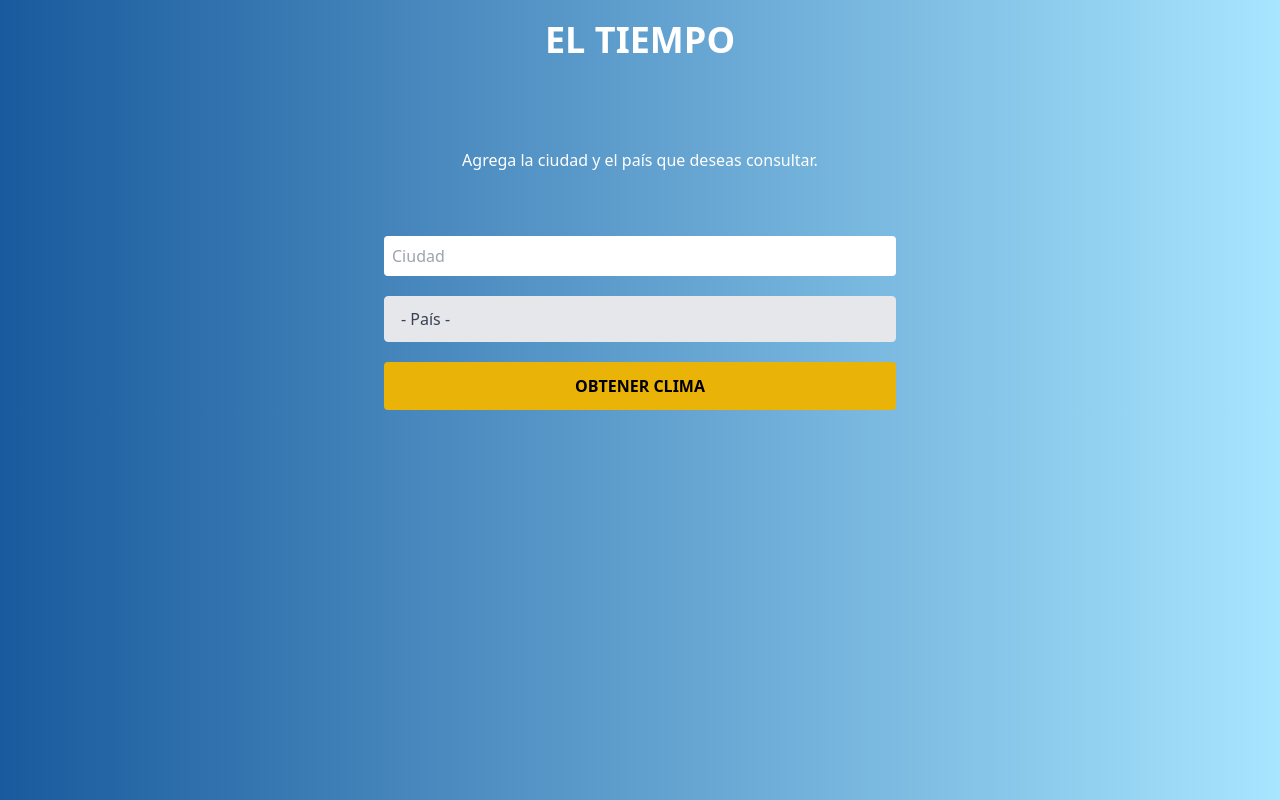
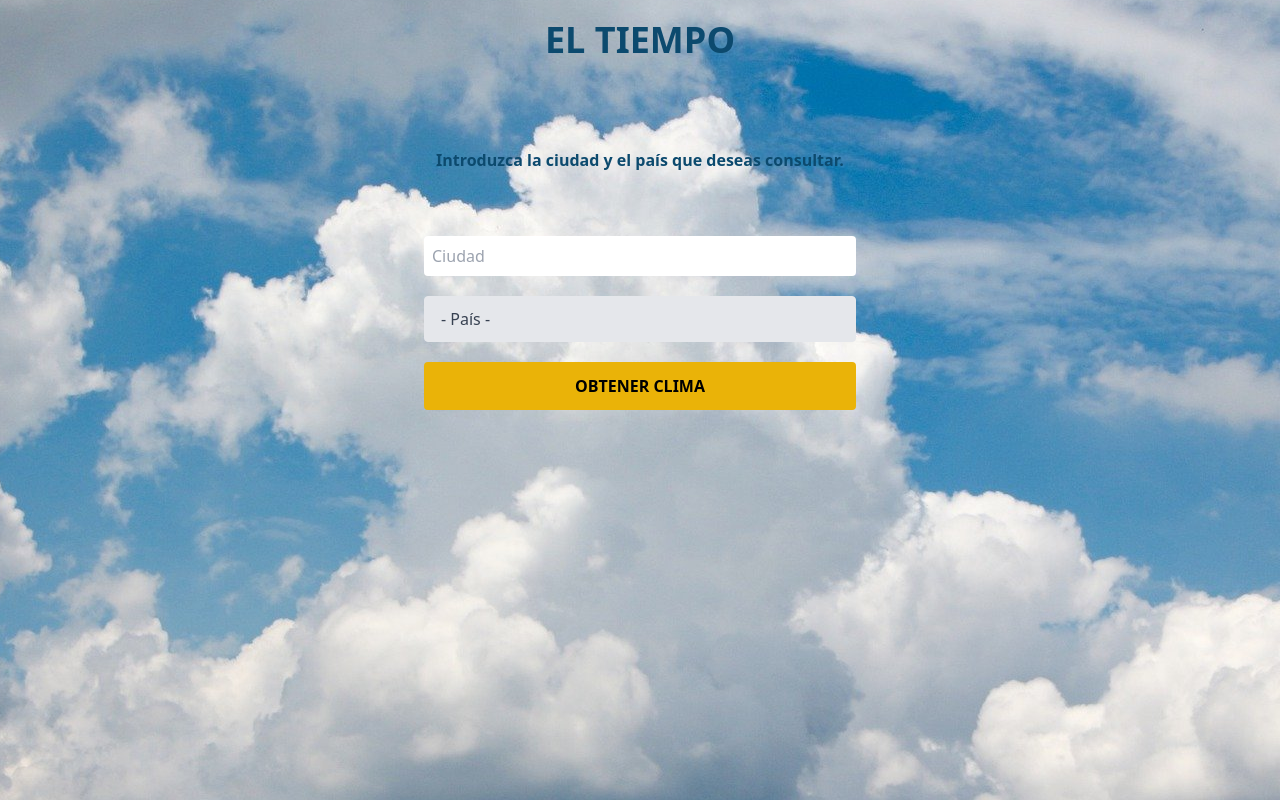
Before and after one commit to migue717/Clima, a plain HTML site: page index.html in a window 1280 px wide. Drawn offline with nearby package versions, Linux system fonts and the light colour scheme.

Commit message:
Actualizacion

```diff
--- a/css/styles.css
+++ b/css/styles.css
@@ -1,7 +1,7 @@
 html {
-    background: #43cea2;  /* fallback for old browsers */
-    background: -webkit-linear-gradient(to right, #185a9d, #a8e5ff);  /* Chrome 10-25, Safari 5.1-6 */
-    background: linear-gradient(to right, #185a9d, #a8e5ff); /* W3C, IE 10+/ Edge, Firefox 16+, Chrome 26+, Opera 12+, Safari 7+ */
+    background-image: url(../cielo.jpg);
+    background-position: 50%;
+    background-repeat: no-repeat;
 
 }
 
--- a/index.html
+++ b/index.html
@@ -14,16 +14,16 @@
 <body>
 
     <div class="container mx-auto ">
-        <h1 id="titulo" class="text-4xl mt-5 text-white font-bold uppercase text-center">El Tiempo</h1>
+        <h1 id="titulo" class="text-4xl mt-5 font-bold uppercase text-sky-900 text-center">El Tiempo</h1>
         <div class="max-w-lg mx-auto ">
 
             <div class="p-6 mt-10">
                 <div id="resultado">
-                    <p class="text-center text-white mt-6">Agrega la ciudad y el país que deseas consultar.</p>
+                    <p class="text-center text-sky-900 font-bold mt-6">Introduzca la ciudad y el país que deseas consultar.</p>
                 </div>
             </div>
 
-            <form id="formulario" class="mt-10 " action="#" method="POST">
+            <form id="formulario" class="mt-10 m-10" action="#" method="POST">
                 <div class="mt-5">
                     <input
                         type="text"
@@ -41,11 +41,13 @@
                         <option disabled selected value="">- País -</option>
                         <option value="DE">Alemania</option>
                         <option value="AR">Argentina</option>
+                        <option value="AU">Australia</option>
                         <option value="CN">China</option>
                         <option value="SK">Eslovaquia</option>
                         <option value="ES">España</option>
                         <option value="US">Estados Unidos</option>
                         <option value="FR">Francia</option>
+                        <option value="GR">Grecia</option>
                         <option value="IT">Italia</option>
                         <option value="JP">Japón</option>
                         <option value="MX">México</option>
```
Also changed, not shown: cielo.jpg (added), 1 other file.
